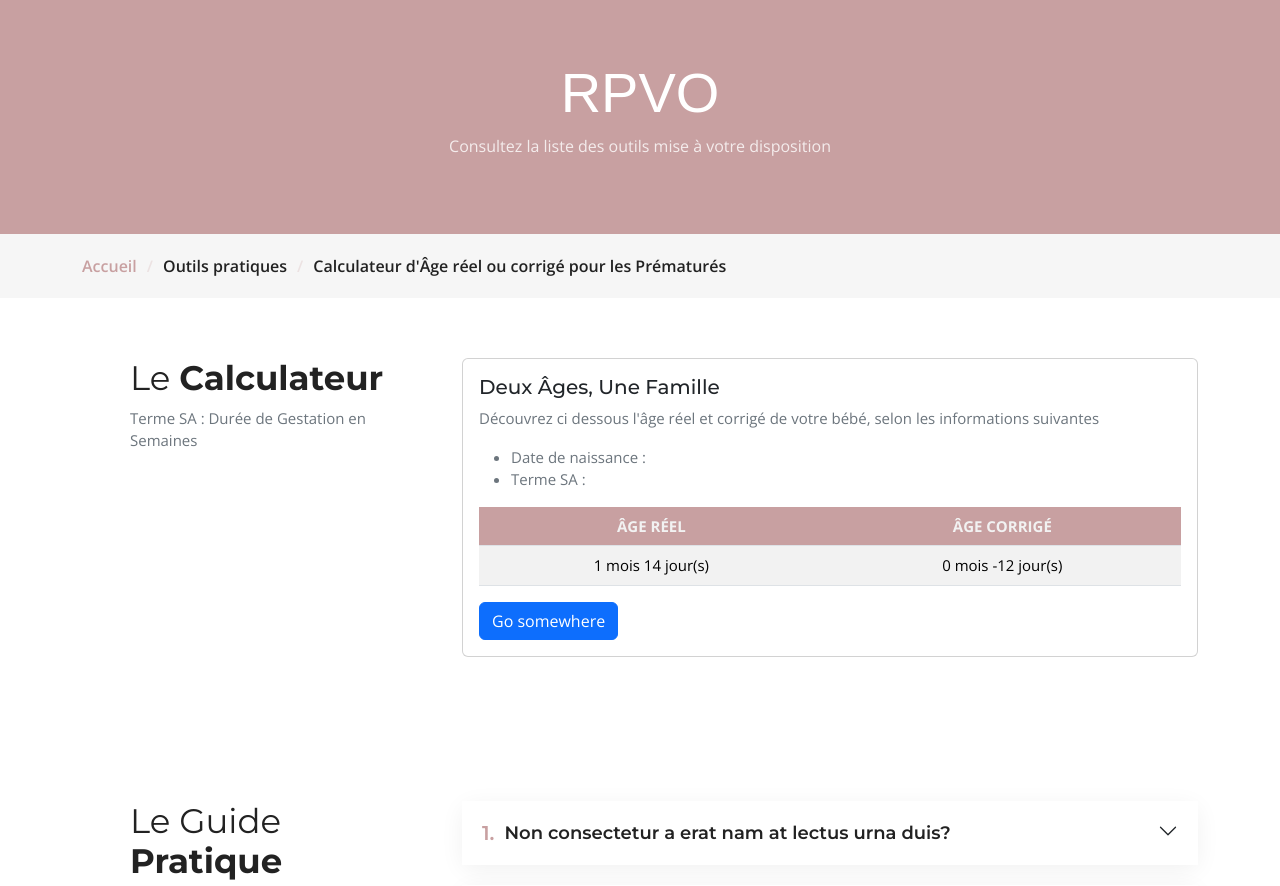
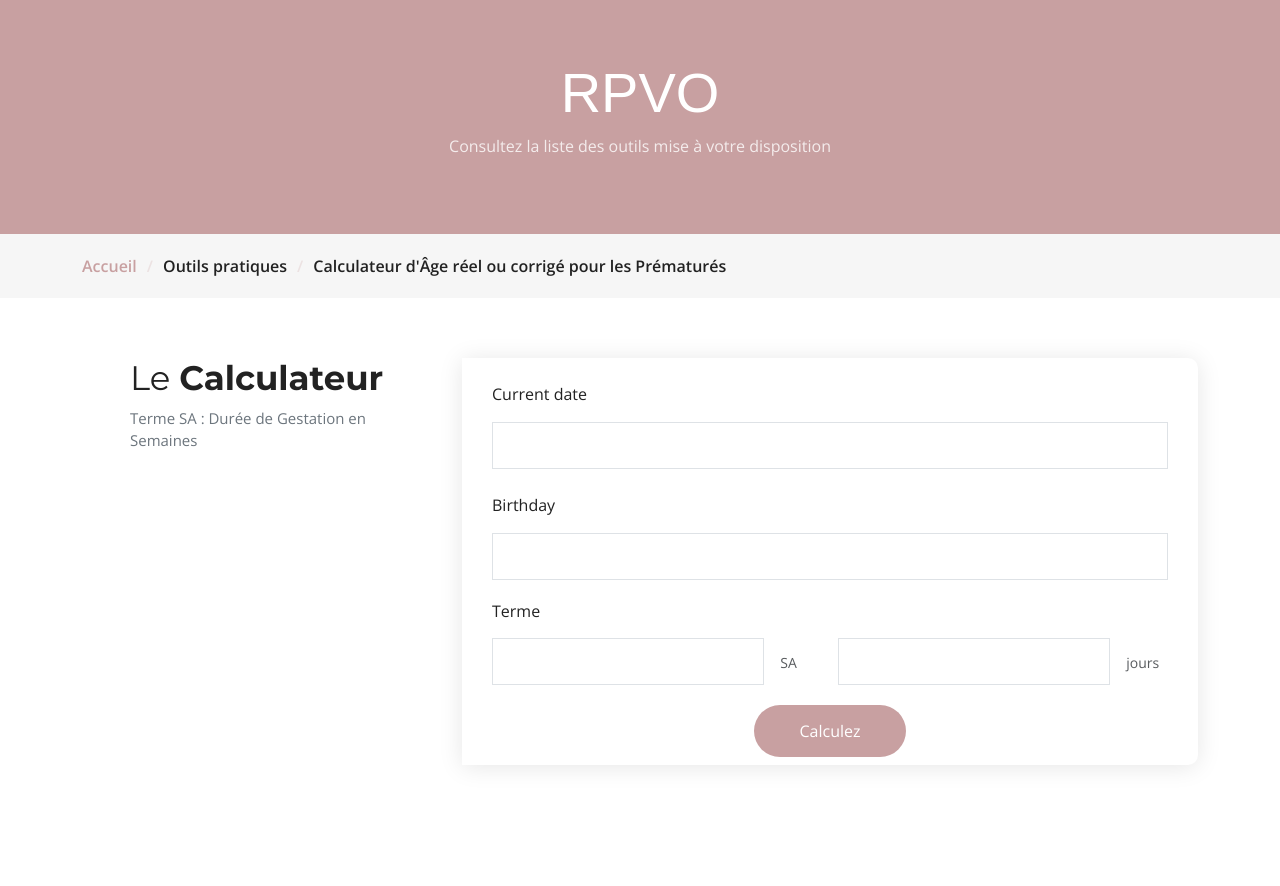
Before and after one commit to roslove44/rpvo, a Symfony app: template templates/tool/calculatorForPremature.html.twig in a window 1280 px wide. Shown: the part 131-1017 px from the top of the page. Run offline with Twig, Linux system fonts and the light colour scheme; the template is opened without the code that fills it, so the values that code supplies are empty; form fields are guessed from the names that the template uses; some libraries are stand-ins or nearby versions.

Commit message:
CalculatorForPrematureService

```diff
--- a/templates/tool/calculatorForPremature.html.twig
+++ b/templates/tool/calculatorForPremature.html.twig
@@ -43,7 +43,7 @@
                     </div>
                 </div>
 
-                <div class="col-lg-8 d-none">
+                <div class="col-lg-8 {% if result %}d-none{% endif %}">
                     {{form_start(calculatorForPrematureForm)}}
                     <div class="php-email-form pt-2 pb-2">
                         <div class="form-group mt-3">
@@ -61,46 +61,61 @@
                                 {{form_errors(calculatorForPrematureForm.birthday)}}
                             </div>
                         </div>
-                        <div class="form-group mt-3">
-                            <div class="form-label">
-                                {{form_label(calculatorForPrematureForm.termSA)}}
+                        <div class="form-label">
+                            <label for="inputPassword6" class="col-form-label">Terme</label>
+                        </div>
+                        <div class="row g-3 align-items-center">
+                            <div class="col-lg-5 col-4">
+                                {{form_widget(calculatorForPrematureForm.termSA)}}
                             </div>
-                            {{form_widget(calculatorForPrematureForm.termSA)}}
+                            <div class="col-lg-1 col-2">
+                                <span id="passwordHelpInline" class="form-text">
+                                    SA
+                                </span>
+                            </div>
+                            <div class="col-lg-5 col-4">
+                                {{form_widget(calculatorForPrematureForm.termSADays)}}
+                            </div>
+                            <div class="col-lg-1 col-2">
+                                <span id="passwordHelpInline" class="form-text">
+                                    jours
+                                </span>
+                            </div>
                             <div class="form-text text-danger font-weight-bold">
                                 {{form_errors(calculatorForPrematureForm.termSA)}}
+                                {{form_errors(calculatorForPrematureForm.termSADays)}}
                             </div>
                         </div>
+
                         <div class="my-3">
                             {% if form_errors(calculatorForPrematureForm) %}
                             <div class="error-message d-block">
                                 {{form_errors(calculatorForPrematureForm)}}
                             </div>
                             {% endif %}
-
-                            {% for label, messages in app.flashes %}
-                            {% if label == 'contactSuccess' %}
-                            {% for message in messages %}
-                            <div class="sent-message d-block">{{ message }}</div>
-                            {% endfor %}
-                            {% endif %}
-                            {% endfor %}
                         </div>
                         <div class="text-center"><button type="submit">Calculez</button></div>
                     </div>
                     {{form_end(calculatorForPrematureForm)}}
                 </div>
-                <div class="col-lg-8">
+                {% if result %}
+                <div class="col-lg-8 {% if not result %}d-none{% endif %}aos-init aos-animate" data-aos="fade-up">
                     <div class="card">
                         <div class="card-body">
                             <h5 class="card-title">Deux Âges, Une Famille</h5>
                             <div class="card-text" style="font-size: 15px;color: #6c757d;">
                                 <p>
-                                    Découvrez ci dessous l'âge réel et corrigé de votre bébé, selon les informations
-                                    suivantes
+                                    Consultez ci-dessous l'âge réel et ajusté du bébé en fonction des données
+                                    fournies.
                                 </p>
                                 <ul>
-                                    <li>Date de naissance : </li>
-                                    <li>Terme SA : </li>
+                                    <li>Date de naissance : {{data.birthday | date('j F Y', "Europe/Paris")}}</li>
+                                    <li>Terme SA : {{data.termSA}} semaine{% if data.termSA > 1 %}s{% endif %}
+                                    </li>
+                                    <li>Terme jours : {% if data.termSADays %}{{data.termSADays}} jour{% if
+                                        data.termSADays > 1 %}s{% endif %} {% else %}
+                                        -{% endif %}
+                                    </li>
                                 </ul>
                                 <table class="table">
                                     <thead>
@@ -117,19 +132,27 @@
                                     </thead>
                                     <tbody>
                                         <tr>
-                                            <td class="text-center" style="background-color: #f2f2f2;">1 mois 14 jour(s)
+                                            <td class="text-center" style="background-color: #f2f2f2;">
+                                                {{realAge}}
                                             </td>
-                                            <td class="text-center" style="background-color: #f2f2f2;">0 mois -12
-                                                jour(s)</td>
+                                            <td class="text-center" style="background-color: #f2f2f2;">
+                                                {{fixedAge}}
+                                            </td>
                                         </tr>
                                     </tbody>
                                 </table>
                             </div>
-                            <a href="#" class="btn btn-primary">Go somewhere</a>
+                            <a href="" class="btn" style="background-color:#f2f2f2;">
+                                <i class="bi bi-arrow-left"></i>
+                                Réinitialiser
+                            </a>
                         </div>
                     </div>
                 </div>
+                {% endif %}
             </div>
+
+
 
         </div>
     </section>
```
Also changed, not shown: src/Controller/ToolController.php (+9 -4 lines), src/Form/CalculatorForPrematureFormType.php (+17 -4 lines), src/Service/CalculatorForPrematureService.php (+32 -6 lines), 1 other file.
